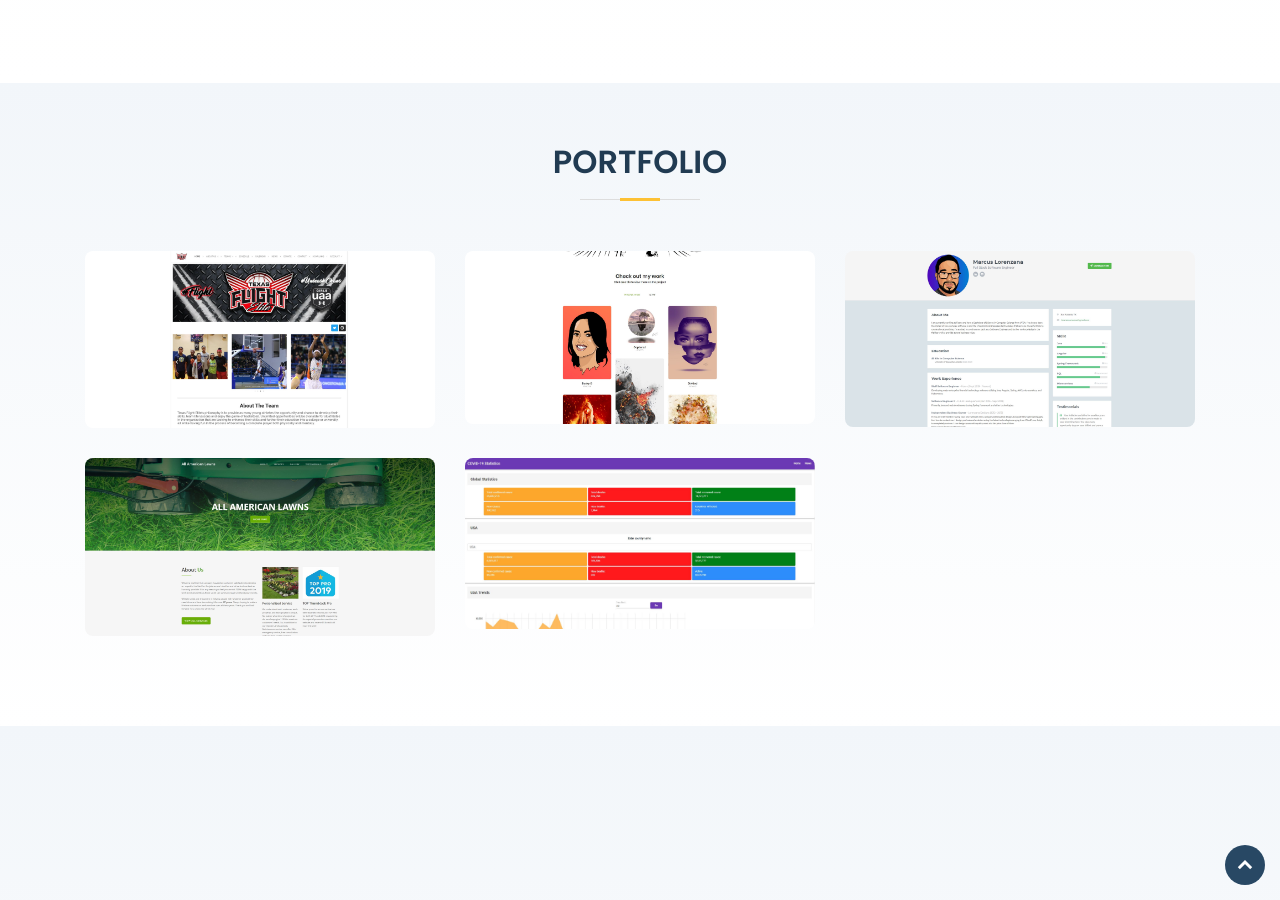
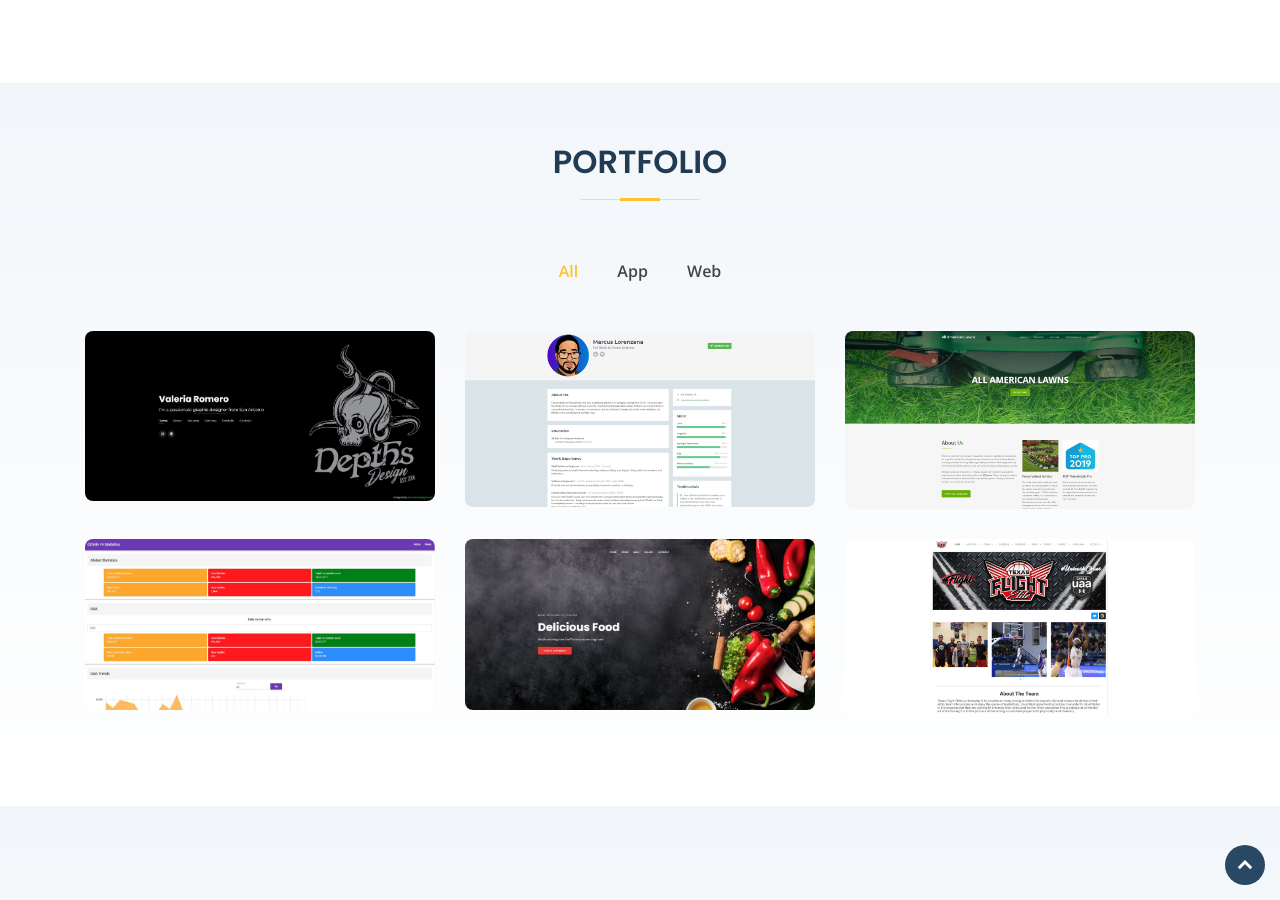
Before and after one commit to MeesterMarcus/lorenzana-designs-website, a Jekyll site: the page built from index.md, in a window 1280 px wide and 900 px high, scrolled down 3698 px. Built offline with Jekyll 4.4.1, drawn with Linux system fonts in a browser that asks for light colours.

Commit message:
portfolio updates

```diff
--- a/_includes/portfolio.html
+++ b/_includes/portfolio.html
@@ -7,36 +7,21 @@
             <p data-aos="fade-in"></p>
         </div>
 
-<!--        TODO: more-->
-<!--        <div class="row">-->
-<!--            <div class="col-lg-12">-->
-<!--                <ul id="portfolio-flters">-->
-<!--                    <li data-filter="*" class="filter-active">All</li>-->
-<!--                    <li data-filter=".filter-app">App</li>-->
-<!--                    <li data-filter=".filter-card">Card</li>-->
-<!--                    <li data-filter=".filter-web">Web</li>-->
-<!--                </ul>-->
-<!--            </div>-->
-<!--        </div>-->
+        <div class="row">
+            <div class="col-lg-12">
+                <ul id="portfolio-flters">
+                    <li data-filter="*" class="filter-active">All</li>
+                    <li data-filter=".filter-app">App</li>
+                    <li data-filter=".filter-web">Web</li>
+                </ul>
+            </div>
+        </div>
 
         <div class="row portfolio-container" data-aos="fade-up">
 
-            <div class="col-lg-4 col-md-6 portfolio-item filter-app">
-                <div class="portfolio-wrap">
-                    <img src="assets/img/portfolio/portfolio-txflight.JPG" class="img-fluid" alt="Texas Flight Elite Basketball">
-                    <div class="portfolio-links">
-                        <a href="https://www.txflightelitebasketball.com" target="_blank" title="More Details">Go</a>
-                    </div>
-                    <div class="portfolio-info">
-                        <h4>Texas Flight Elite Basketball</h4>
-                        <p>Website</p>
-                    </div>
-                </div>
-            </div>
-
             <div class="col-lg-4 col-md-6 portfolio-item filter-web">
                 <div class="portfolio-wrap">
-                    <img src="assets/img/portfolio/portfolio-depthsdesign.JPG" class="img-fluid" alt="Portfolio Website">
+                    <img src="assets/img/portfolio/portfolio-dd.JPG" class="img-fluid" alt="Portfolio Website">
                     <div class="portfolio-links">
                         <a href="https://www.depthsdesign.com" target="_blank" title="More Details">Go</a>
                     </div>
@@ -47,7 +32,7 @@
                 </div>
             </div>
 
-            <div class="col-lg-4 col-md-6 portfolio-item filter-app">
+            <div class="col-lg-4 col-md-6 portfolio-item filter-web">
                 <div class="portfolio-wrap">
                     <img src="assets/img/portfolio/portfolio-me.JPG" class="img-fluid" alt="Resume Website">
                     <div class="portfolio-links">
@@ -60,20 +45,7 @@
                 </div>
             </div>
 
-<!--            <div class="col-lg-4 col-md-6 portfolio-item filter-app">-->
-<!--                <div class="portfolio-wrap">-->
-<!--                    <img src="assets/img/portfolio/portfolio-lawns.jpg" class="img-fluid" alt="">-->
-<!--                    <div class="portfolio-links">-->
-<!--                        <a href="https://meestermarcus.github.io/example-landscaping-for-mike" title="More Details">Go</a>-->
-<!--                    </div>-->
-<!--                    <div class="portfolio-info">-->
-<!--                        <h4>All American Lawns</h4>-->
-<!--                        <p>App</p>-->
-<!--                    </div>-->
-<!--                </div>-->
-<!--            </div>-->
-
-            <div class="col-lg-4 col-md-6 portfolio-item filter-app">
+            <div class="col-lg-4 col-md-6 portfolio-item filter-web">
                 <div class="portfolio-wrap">
                     <img src="assets/img/portfolio/portfolio-lawns.JPG" class="img-fluid" alt="Landscaping Site">
                     <div class="portfolio-links">
@@ -99,91 +71,32 @@
                 </div>
             </div>
 
-<!--            <div class="col-lg-4 col-md-6 portfolio-item filter-card">-->
-<!--                <div class="portfolio-wrap">-->
-<!--                    <img src="assets/img/portfolio/portfolio-4.jpg" class="img-fluid" alt="">-->
-<!--                    <div class="portfolio-links">-->
-<!--                        <a href="assets/img/portfolio/portfolio-4.jpg" data-gall="portfolioGallery" class="venobox" title="Card 2"><i class="icofont-plus-circle"></i></a>-->
-<!--                        <a href="#" title="More Details"><i class="icofont-link"></i></a>-->
-<!--                    </div>-->
-<!--                    <div class="portfolio-info">-->
-<!--                        <h4>Card 2</h4>-->
-<!--                        <p>Card</p>-->
-<!--                    </div>-->
-<!--                </div>-->
-<!--            </div>-->
+            <div class="col-lg-4 col-md-6 portfolio-item filter-web">
+                <div class="portfolio-wrap">
+                    <img src="assets/img/portfolio/portfolio-restaurant.JPG" class="img-fluid" alt="">
+                    <div class="portfolio-links">
+                        <a href="https://meestermarcus.github.io//restaurant-jekyll/" target="_blank" title="More Details">Go</a>
+                    </div>
+                    <div class="portfolio-info">
+                        <h4>Restaurant Example</h4>
+                        <p>Website</p>
+                    </div>
+                </div>
+            </div>
 
-<!--            <div class="col-lg-4 col-md-6 portfolio-item filter-web">-->
-<!--                <div class="portfolio-wrap">-->
-<!--                    <img src="assets/img/portfolio/portfolio-5.jpg" class="img-fluid" alt="">-->
-<!--                    <div class="portfolio-links">-->
-<!--                        <a href="assets/img/portfolio/portfolio-5.jpg" data-gall="portfolioGallery" class="venobox" title="Web 2"><i class="icofont-plus-circle"></i></a>-->
-<!--                        <a href="#" title="More Details"><i class="icofont-link"></i></a>-->
-<!--                    </div>-->
-<!--                    <div class="portfolio-info">-->
-<!--                        <h4>Web 2</h4>-->
-<!--                        <p>Web</p>-->
-<!--                    </div>-->
-<!--                </div>-->
-<!--            </div>-->
-
-<!--            <div class="col-lg-4 col-md-6 portfolio-item filter-app">-->
-<!--                <div class="portfolio-wrap">-->
-<!--                    <img src="assets/img/portfolio/portfolio-6.jpg" class="img-fluid" alt="">-->
-<!--                    <div class="portfolio-links">-->
-<!--                        <a href="assets/img/portfolio/portfolio-6.jpg" data-gall="portfolioGallery" class="venobox" title="App 3"><i class="icofont-plus-circle"></i></a>-->
-<!--                        <a href="#" title="More Details"><i class="icofont-link"></i></a>-->
-<!--                    </div>-->
-<!--                    <div class="portfolio-info">-->
-<!--                        <h4>App 3</h4>-->
-<!--                        <p>App</p>-->
-<!--                    </div>-->
-<!--                </div>-->
-<!--            </div>-->
-
-<!--            <div class="col-lg-4 col-md-6 portfolio-item filter-card">-->
-<!--                <div class="portfolio-wrap">-->
-<!--                    <img src="assets/img/portfolio/portfolio-7.jpg" class="img-fluid" alt="">-->
-<!--                    <div class="portfolio-links">-->
-<!--                        <a href="assets/img/portfolio/portfolio-7.jpg" data-gall="portfolioGallery" class="venobox" title="Card 1"><i class="icofont-plus-circle"></i></a>-->
-<!--                        <a href="#" title="More Details"><i class="icofont-link"></i></a>-->
-<!--                    </div>-->
-<!--                    <div class="portfolio-info">-->
-<!--                        <h4>Card 1</h4>-->
-<!--                        <p>Card</p>-->
-<!--                    </div>-->
-<!--                </div>-->
-<!--            </div>-->
-
-<!--            <div class="col-lg-4 col-md-6 portfolio-item filter-card">-->
-<!--                <div class="portfolio-wrap">-->
-<!--                    <img src="assets/img/portfolio/portfolio-8.jpg" class="img-fluid" alt="">-->
-<!--                    <div class="portfolio-links">-->
-<!--                        <a href="assets/img/portfolio/portfolio-8.jpg" data-gall="portfolioGallery" class="venobox" title="Card 3"><i class="icofont-plus-circle"></i></a>-->
-<!--                        <a href="#" title="More Details"><i class="icofont-link"></i></a>-->
-<!--                    </div>-->
-<!--                    <div class="portfolio-info">-->
-<!--                        <h4>Card 3</h4>-->
-<!--                        <p>Card</p>-->
-<!--                    </div>-->
-<!--                </div>-->
-<!--            </div>-->
-
-<!--            <div class="col-lg-4 col-md-6 portfolio-item filter-web">-->
-<!--                <div class="portfolio-wrap">-->
-<!--                    <img src="assets/img/portfolio/portfolio-9.jpg" class="img-fluid" alt="">-->
-<!--                    <div class="portfolio-links">-->
-<!--                        <a href="assets/img/portfolio/portfolio-9.jpg" data-gall="portfolioGallery" class="venobox" title="Web 3"><i class="icofont-plus-circle"></i></a>-->
-<!--                        <a href="#" title="More Details"><i class="icofont-link"></i></a>-->
-<!--                    </div>-->
-<!--                    <div class="portfolio-info">-->
-<!--                        <h4>Web 3</h4>-->
-<!--                        <p>Web</p>-->
-<!--                    </div>-->
-<!--                </div>-->
-<!--            </div>-->
-
+            <div class="col-lg-4 col-md-6 portfolio-item filter-web">
+                <div class="portfolio-wrap">
+                    <img src="assets/img/portfolio/portfolio-txflight.JPG" class="img-fluid" alt="Texas Flight Elite Basketball">
+                    <div class="portfolio-links">
+                        <a href="https://www.txflightelitebasketball.com" target="_blank" title="More Details">Go</a>
+                    </div>
+                    <div class="portfolio-info">
+                        <h4>Texas Flight Elite Basketball</h4>
+                        <p>Website</p>
+                    </div>
+                </div>
+            </div>
         </div>
 
     </div>
-</section><!-- End Portfolio Section -->
+</section>
```
Also changed, not shown: assets/img/portfolio/portfolio-dd.JPG (added), assets/img/portfolio/portfolio-depthsdesign.JPG (deleted), assets/img/portfolio/portfolio-restaurant.JPG (added).
